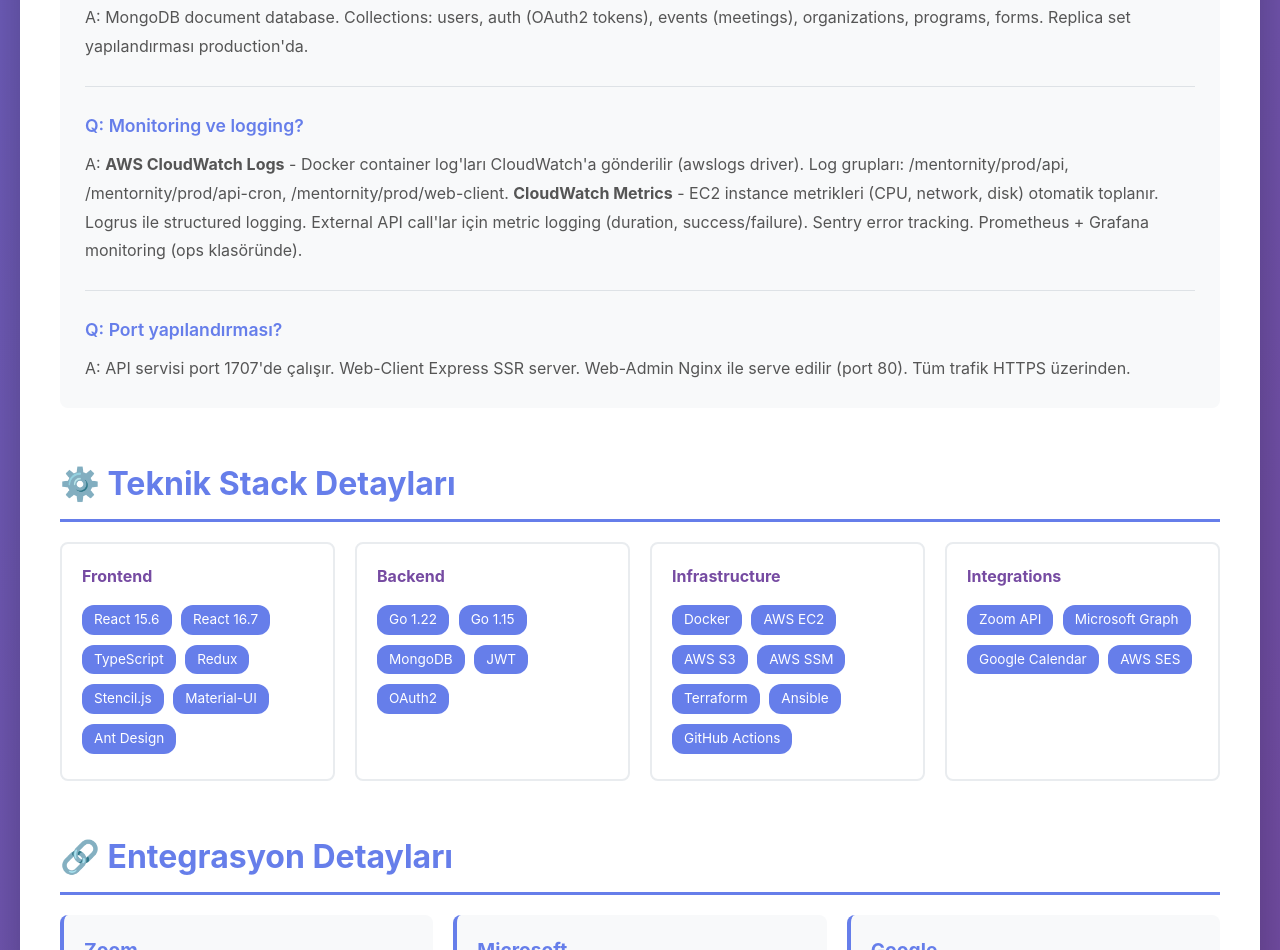
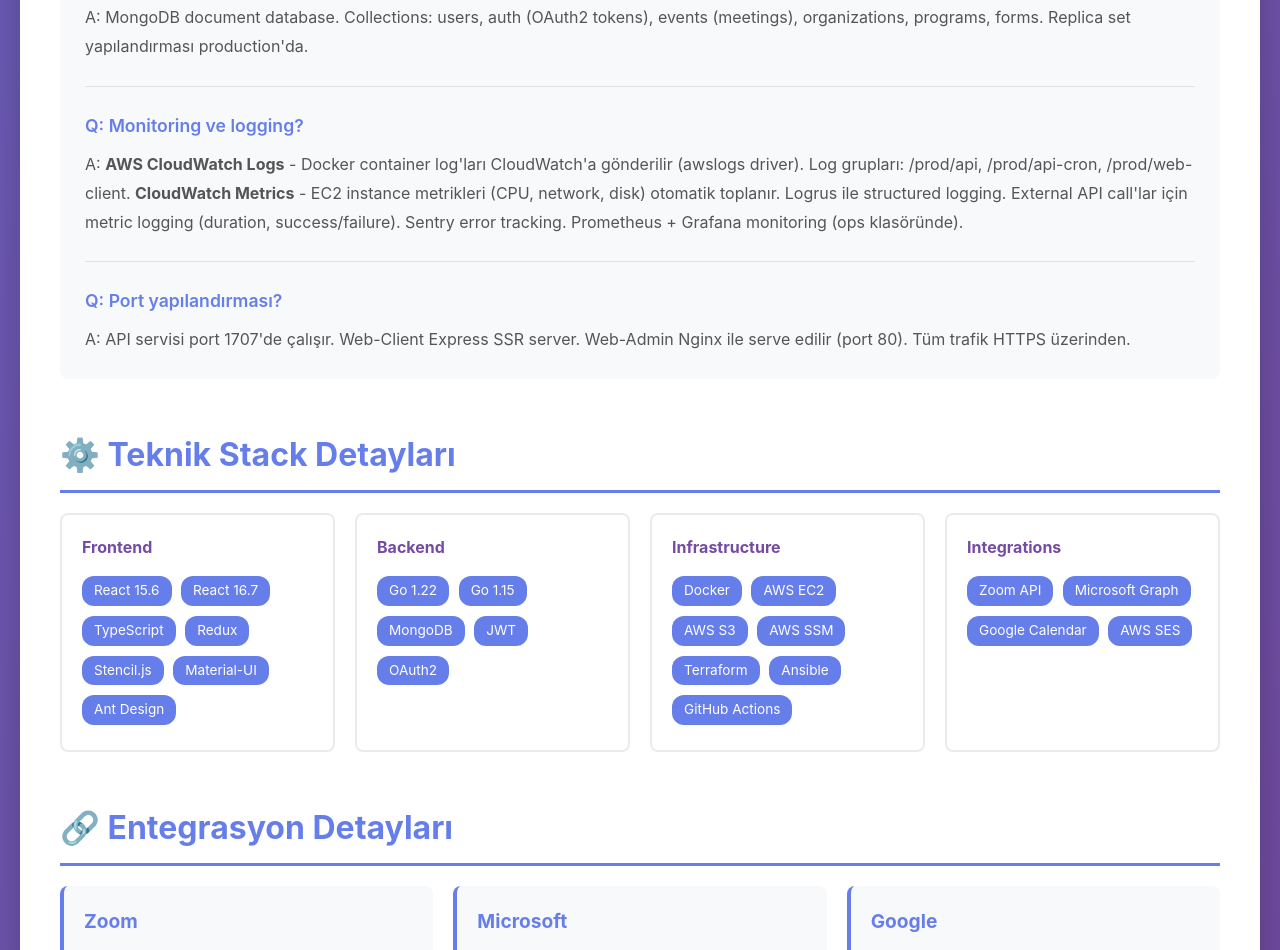
Before and after one commit to skagancelik/mentorluk-sistem-bilgileri, a plain HTML site: page index.html in a window 1280 px wide. Shown: the part 4397-5347 px from the top of the page. Drawn offline with Linux system fonts and the light colour scheme; a script that the page names is missing.

Commit message:
Remove 'mentornity' from log group paths

```diff
--- a/index.html
+++ b/index.html
@@ -483,7 +483,7 @@
                     <div class="qa-item">
                         <div class="qa-question">Q: Monitoring ve logging?</div>
                         <div class="qa-answer">
-                            A: <strong>AWS CloudWatch Logs</strong> - Docker container log'ları CloudWatch'a gönderilir (awslogs driver). Log grupları: /mentornity/prod/api, /mentornity/prod/api-cron, /mentornity/prod/web-client. <strong>CloudWatch Metrics</strong> - EC2 instance metrikleri (CPU, network, disk) otomatik toplanır. Logrus ile structured logging. External API call'lar için metric logging (duration, success/failure). Sentry error tracking. Prometheus + Grafana monitoring (ops klasöründe).
+                            A: <strong>AWS CloudWatch Logs</strong> - Docker container log'ları CloudWatch'a gönderilir (awslogs driver). Log grupları: /prod/api, /prod/api-cron, /prod/web-client. <strong>CloudWatch Metrics</strong> - EC2 instance metrikleri (CPU, network, disk) otomatik toplanır. Logrus ile structured logging. External API call'lar için metric logging (duration, success/failure). Sentry error tracking. Prometheus + Grafana monitoring (ops klasöründe).
                         </div>
                     </div>
 
```
